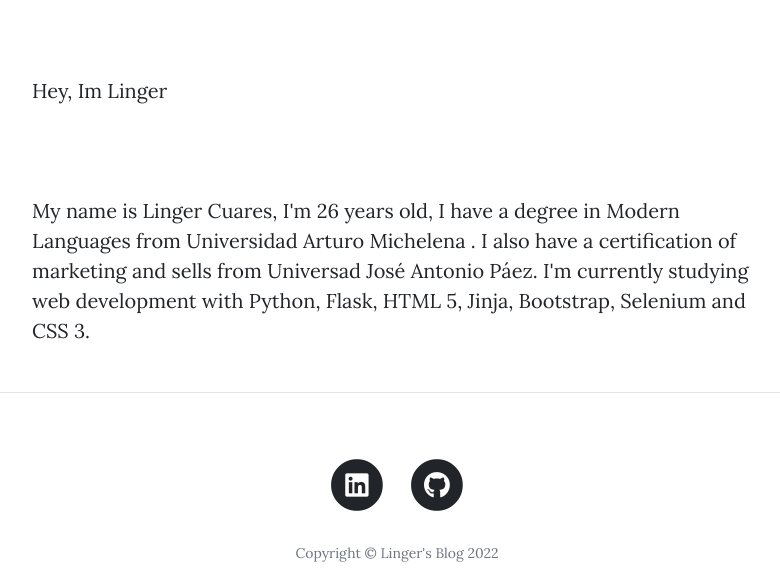
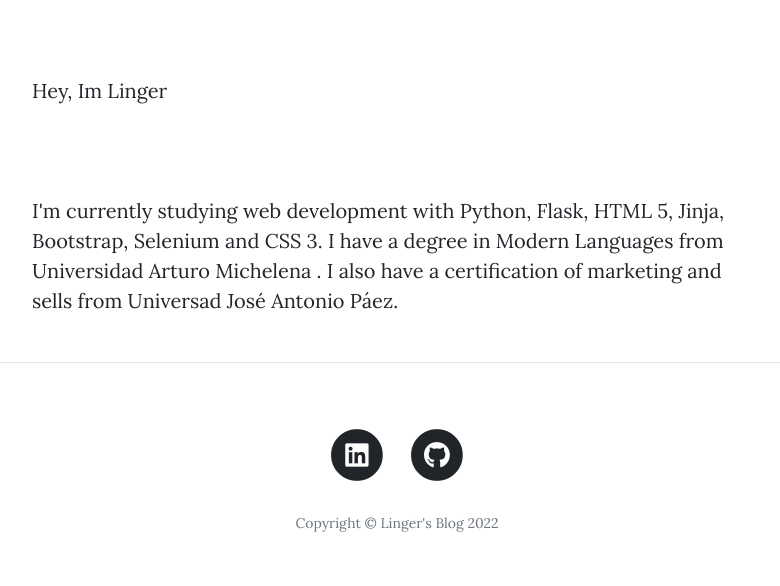
Before and after one commit to lingercuares/Linger-Blog, a Flask app: page /about in a window 1280 px wide. Shown: the part 536-1122 px from the top of the page, without its empty margins (243-1023 px from the left). After the commit the page ends 1068 px from the top, so only its background shows below. Run offline with Flask 2, Linux system fonts and the light colour scheme; some libraries are stand-ins or nearby versions.

Commit message:
updating the about page

```diff
--- a/templates/about.html
+++ b/templates/about.html
@@ -21,9 +21,10 @@
       <div class="col-lg-8 col-md-10 mx-auto">
         <p>Hey, Im Linger</p>
         <br>
-        <p>My name is Linger Cuares, I'm 26 years old, I have a degree in Modern Languages from Universidad Arturo Michelena .
+        <p>I'm currently studying web development with Python, Flask, HTML 5, Jinja, Bootstrap, Selenium and CSS 3.
+          I have a degree in Modern Languages from Universidad Arturo Michelena .
           I also have a certification of marketing and sells from Universad José Antonio Páez.
-          I'm currently studying web development with Python, Flask, HTML 5, Jinja, Bootstrap, Selenium and CSS 3.</p>
+          </p>
       </div>
     </div>
   </div>
```
